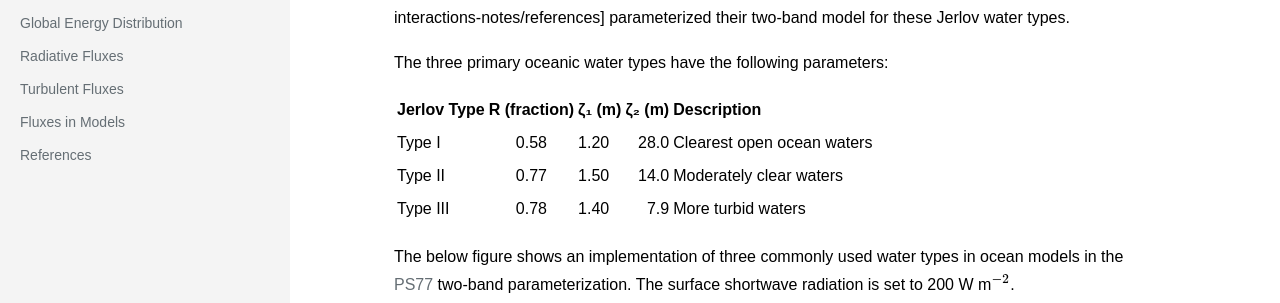
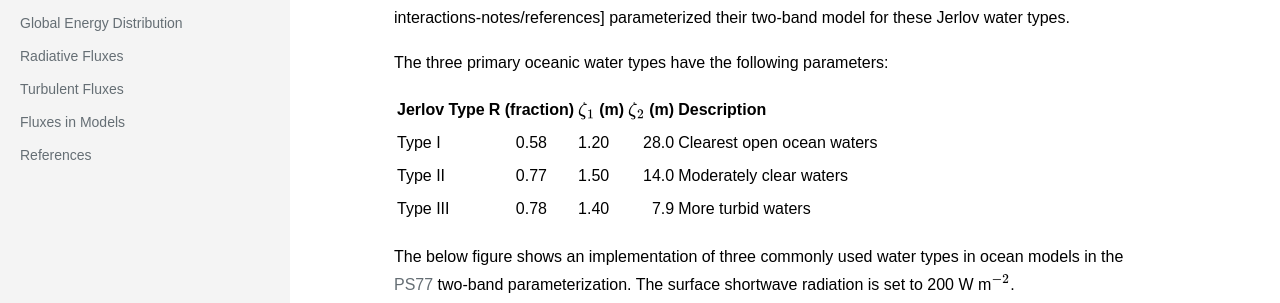
Before and after one commit to marcelduplessis/air-sea-interactions-notes, a Jekyll site: the page built from radiative-fluxes.md, in a window 1280 px wide and 900 px high, scrolled down 2237 px. Shown: the part 159-462 px from the top of the window. Built offline with Jekyll 4.4.1, drawn with Linux system fonts in a browser that asks for light colours.

Commit message:
fix table width

```diff
--- a/radiative-fluxes.md
+++ b/radiative-fluxes.md
@@ -66,11 +66,11 @@ Jerlov (1968)[J68](/air-sea-interactions-notes/references) classified ocean wate
 
 The three primary oceanic water types have the following parameters:
 
-| Jerlov Type | R (fraction) | ζ₁ (m) | ζ₂ (m) | Description |
-|:------------|:------------:|--------|---------:|:------------|
-| Type I      | 0.58         | 1.20   | 28.0     | Clearest open ocean waters |
-| Type II     | 0.77         | 1.50   | 14.0     | Moderately clear waters |
-| Type III    | 0.78         | 1.40   | 7.9      | More turbid waters |
+| Jerlov Type         | R (fraction)         | $\zeta_1$ (m)      | $\zeta_2$ (m)       | Description         |
+|:--------------------|:--------------------:|--------------------|--------------------:|:--------------------|
+| Type I              | 0.58                 | 1.20               | 28.0                | Clearest open ocean waters |
+| Type II             | 0.77                 | 1.50               | 14.0                | Moderately clear waters |
+| Type III            | 0.78                 | 1.40               | 7.9                 | More turbid waters |
 
 The below figure shows an implementation of three commonly used water types in ocean models in the [PS77](/air-sea-interactions-notes/references) two-band parameterization. The surface shortwave radiation is set to 200 W m$^{-2}$.
 
```
